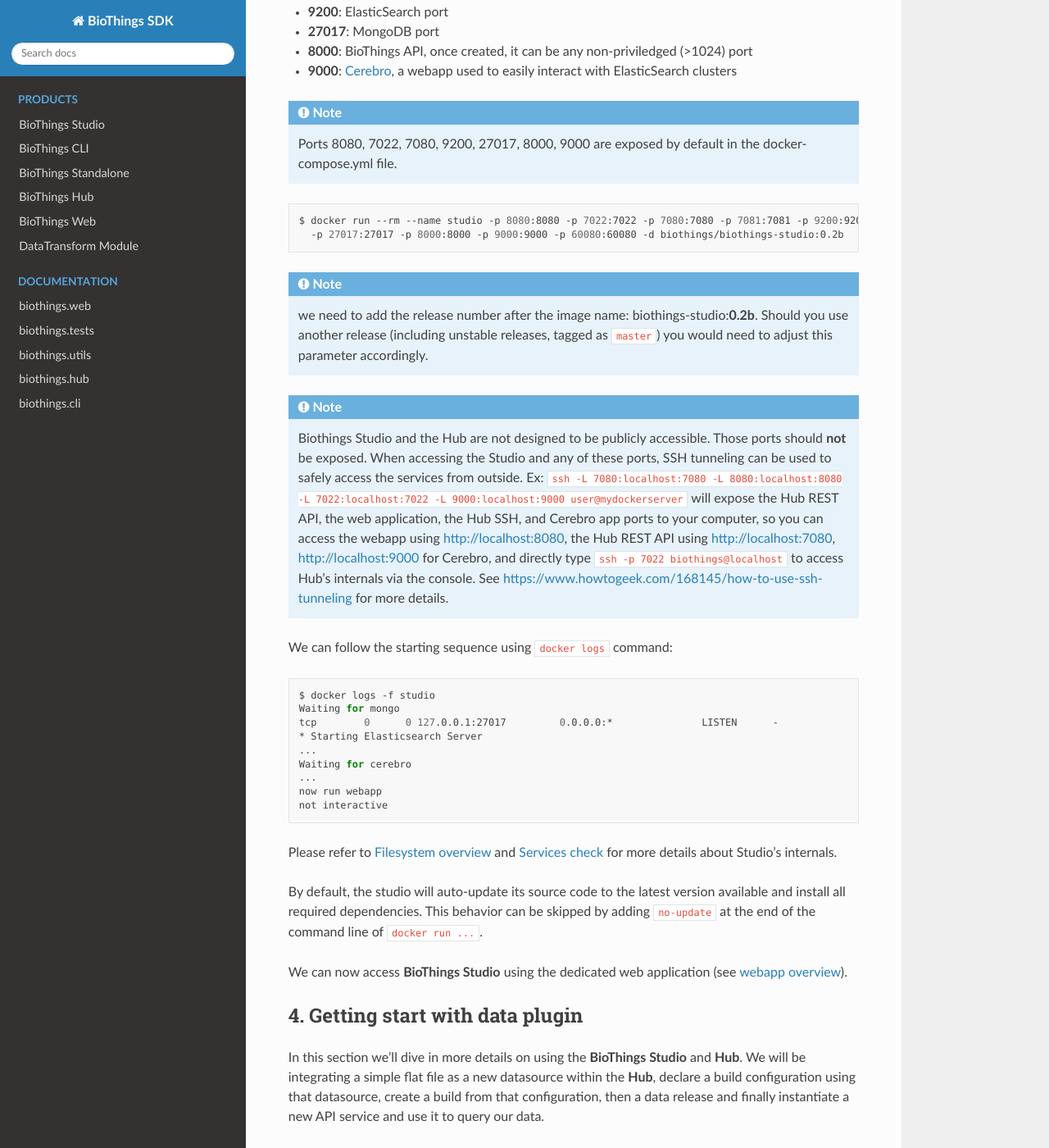
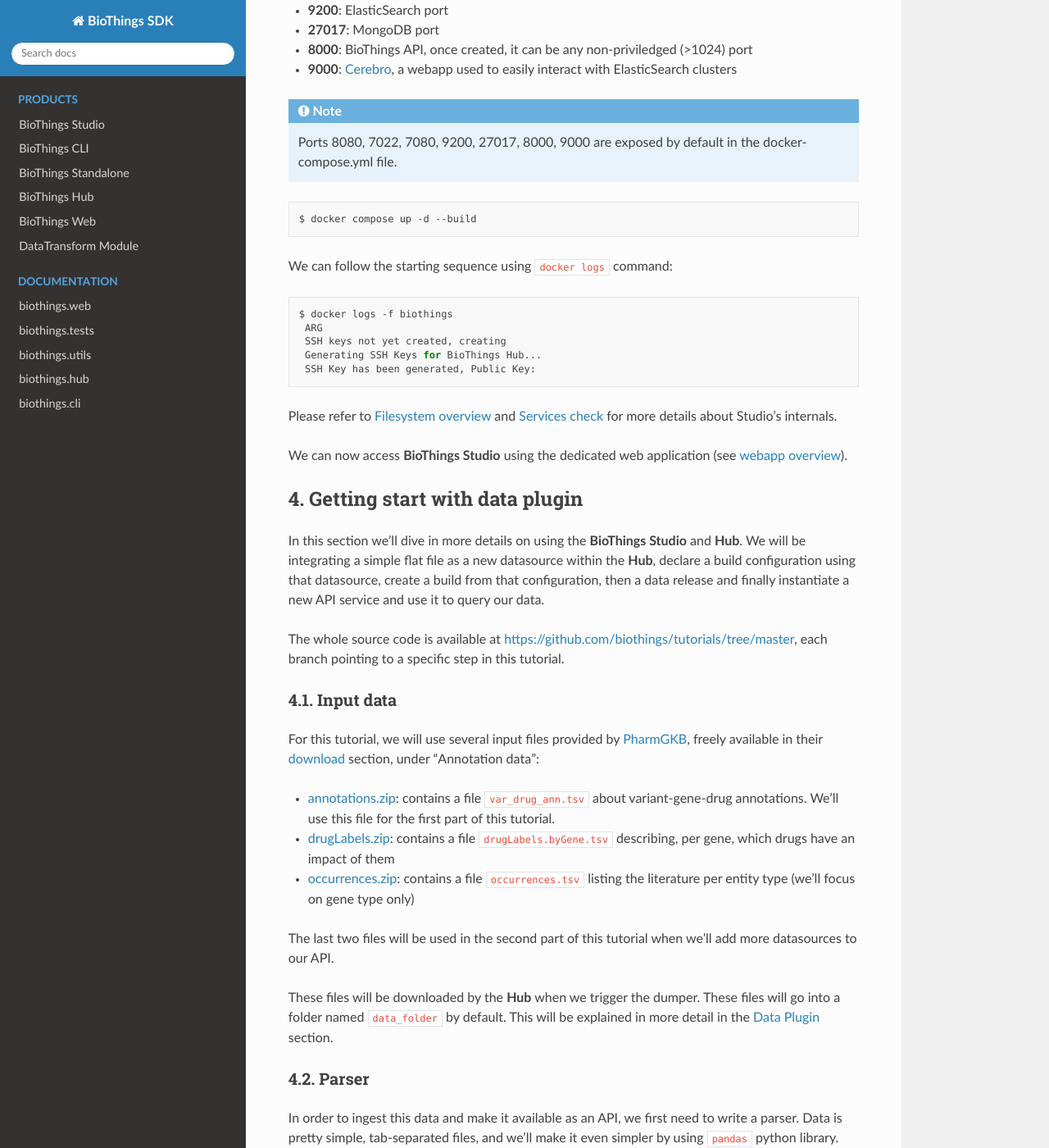
Before and after one commit to biothings/biothings.api, a Sphinx documentation site: the page built from docs/tutorial/studio_tutorial.rst, in a window 1280 px wide and 1400 px high, scrolled down 1514 px. Shown: the whole window at 82% size. Built offline with Sphinx 7.4.7 and the Read the Docs theme 2.0.0, drawn with Linux system fonts in a browser that asks for light colours; some of the changed text lies outside the part shown.

Commit message:
Revert studio tutorial.

```diff
--- a/docs/tutorial/studio_tutorial.rst
+++ b/docs/tutorial/studio_tutorial.rst
@@ -7,8 +7,7 @@
 
 .. note:: You may also want to read the `developer's guide <studio_guide.html>`_ for more detailed informations.
 
-.. note:: The following tutorial is only valid for **BioThings Studio** release **0.2b**. Check
-   all available `releases <https://github.com/biothings/biothings_studio/releases>`_ for more.
+.. note:: The following tutorial uses a docker-compose file to run the **BioThings Studio** and **Hub**. This file is available `here <https://github.com/biothings/biothings_docker/tree/docker-compose>`_
 
 =================
 1. What you'll learn
@@ -16,7 +15,7 @@
 
 Through this guide, you'll learn:
 
-* how to obtain a Docker image to run your favorite API
+* how to run a docker-compose to run your favorite API
 * how to run that image inside a Docker container and how to access the **BioThings Studio** application
 * how to integrate a new data source by defining a data plugin
 * how to define a build configuration and create data releases
@@ -29,14 +28,9 @@
 =============
 
 Using **BioThings Studio** requires a Docker server up and running, some basic knowledge
-about commands to run and use containers. Images have been tested on Docker >=17. Using AWS cloud,
-you can use our public AMI **biothings_demo_docker** (``ami-44865e3c`` in Oregon region) with Docker pre-configured
-and ready for studio deployment. Instance type depends on the size of data you
-want to integrate and parsers' performances. For this tutorial, we recommend using instance type with at least
-4GiB RAM, such as ``t2.medium``. AMI comes with an extra 30GiB EBS volume, which is more than enough
-for the scope of this tutorial.
+about commands to run and use containers. Images have been tested on Docker >=17.
 
-Alternately, you can install your own Docker server (on recent Ubuntu systems, ``sudo apt-get install docker.io``
+You can install your own Docker server (on recent Ubuntu systems, ``sudo apt-get install docker.io``
 is usually enough). You may need to point Docker images directory to a specific hard drive to get enough space,
 using ``-g`` option:
 
@@ -47,6 +41,9 @@
   # restart to make this change active
   sudo service docker restart
 
+Alternatively, if you have a Mac or Windows, you can install `Docker Desktop <https://www.docker.com/products/docker-desktop>`_.
+It will install the docker server for you. Once you have Docker Desktop installed, go to settings->resources->advanced. You should give at least 80% of your resources to Docker for each category.
+This will prevent your Docker from crashing if you are running a large datasource or build.
 
 ============
 3. Installation
@@ -70,38 +67,20 @@
 
 .. code:: bash
 
-  $ docker run --rm --name studio -p 8080:8080 -p 7022:7022 -p 7080:7080 -p 7081:7081 -p 9200:9200 \
-    -p 27017:27017 -p 8000:8000 -p 9000:9000 -p 60080:60080 -d biothings/biothings-studio:0.2b
-
-.. note:: we need to add the release number after the image name: biothings-studio:**0.2b**. Should you use another release (including unstable releases,
-   tagged as ``master``) you would need to adjust this parameter accordingly.
-
-.. note:: Biothings Studio and the Hub are not designed to be publicly accessible. Those ports should **not** be exposed. When
-   accessing the Studio and any of these ports, SSH tunneling can be used to safely access the services from outside.
-   Ex: ``ssh -L 7080:localhost:7080 -L 8080:localhost:8080 -L 7022:localhost:7022 -L 9000:localhost:9000 user@mydockerserver`` will expose the Hub REST API, the web application,
-   the Hub SSH, and Cerebro app ports to your computer, so you can access the webapp using http://localhost:8080, the Hub REST API using http://localhost:7080,
-   http://localhost:9000 for Cerebro, and directly type ``ssh -p 7022 biothings@localhost`` to access Hub's internals via the console.
-   See https://www.howtogeek.com/168145/how-to-use-ssh-tunneling for more details.
+  $ docker compose up -d --build
 
 We can follow the starting sequence using ``docker logs`` command:
 
 .. code:: bash
 
-  $ docker logs -f studio
-  Waiting for mongo
-  tcp        0      0 127.0.0.1:27017         0.0.0.0:*               LISTEN      -
-  * Starting Elasticsearch Server
-  ...
-  Waiting for cerebro
-  ...
-  now run webapp
-  not interactive
+  $ docker logs -f biothings
+   ARG
+   SSH keys not yet created, creating
+   Generating SSH Keys for BioThings Hub...
+   SSH Key has been generated, Public Key:
 
 Please refer to `Filesystem overview <studio_guide.html#filesystem-overview>`_ and  `Services check <studio_guide.html#services-check>`_ for
 more details about Studio's internals.
-
-By default, the studio will auto-update its source code to the latest version available and install all required dependencies. This behavior can be skipped
-by adding ``no-update`` at the end of the command line of ``docker run ...``.
 
 We can now access **BioThings Studio** using the dedicated web application (see `webapp overview <studio_guide.html#overview-of-biothings-studio-web-application>`_).
 
@@ -114,7 +93,7 @@
 within the **Hub**, declare a build configuration using that datasource, create a build from that configuration, then a data release and finally instantiate a new API service
 and use it to query our data.
 
-The whole source code is available at https://github.com/sirloon/pharmgkb, each branch pointing to a specific step in this tutorial.
+The whole source code is available at https://github.com/biothings/tutorials/tree/master, each branch pointing to a specific step in this tutorial.
 
 4.1. Input data
 ^^^^^^^^^^^^^^^
@@ -140,7 +119,7 @@
 
 In order to ingest this data and make it available as an API, we first need to write a parser. Data is pretty simple, tab-separated files, and we'll
 make it even simpler by using ``pandas`` python library. The first version of this parser is available in branch ``pharmgkb_v1`` at
-https://github.com/sirloon/pharmgkb/blob/pharmgkb_v1/parser.py. After some boilerplate code at the beginning for dependencies and initialization,
+https://github.com/biothings/tutorials/blob/pharmgkb_v1/parser.py. After some boilerplate code at the beginning for dependencies and initialization,
 the main logic is the following:
 
 
@@ -176,6 +155,10 @@
 
 It is the responsibility of the parser to select, within that folder, the file(s) of interest. Here we need data from a file named ``var_drug_ann.tsv``.
 Following the moto "don't assume it, prove it", we make that file exists.
+
+.. note:: In this case, an assertion isn't necessary as code will fail anyway if the file doesn't exist. But it's a good practice to make sure
+   the file exists before trying to open it. Also, it's a good practice to use ``os.path.join()`` to build the path to the file, as it will
+   automatically use the right path separator depending on the operating system.
 
 .. code:: python
 
@@ -230,6 +213,9 @@
 .. note:: In this specific example, we read the whole content of this input file in memory, then store annotations per gene. The data itself
    is small enough to do this, but memory usage always needs to be cautiously considered when we write a parser.
 
+.. note:: In this case, the final documents are assembled within a generator function, which is a good practice to save memory.
+   You may see within our `Biothings github organization <https://github.com/biothings>`_ that we have plugins where we return a dictonary or a list of documents.
+   This is also fine, but it is recommended to use a generator function when possible.
 
 4.3. Data plugin
 ^^^^^^^^^^^^^^^^
@@ -250,7 +236,7 @@
    so we don't have to regurlarly update the plugin code (``git pull``) from the webapp, to fetch the latest code. That said, since the plugin
    is already defined in github in our case, we'll use the github repo registration method.
 
-The corresponding data plugin repository can be found at https://github.com/sirloon/pharmgkb/tree/pharmgkb_v1. The manifest file looks like this:
+The corresponding data plugin repository can be found at https://github.com/biothings/tutorials/tree/pharmgkb_v1. The manifest file looks like this:
 
 .. code:: bash
 
@@ -311,12 +297,9 @@
 .. image:: ../_static/hub_restarting.png
    :width: 250px
 
-The Hub shows an error though:
+Once you reconnect, you will have to do a hard refresh on your webpage, for example, ``cmd + shift + r`` on a Mac or ``ctrl + shift + r`` on a Windows/Linux.
 
-.. image:: ../_static/nomanifest.png
-   :width: 250px
-
-Indeed, we fetch source code from branch ``master``, which doesn't contain any manifest file. We need to switch to another branch (this tutorial is organized using branches,
+Since we fetch source code from branch ``master``, which doesn't contain any manifest file. We need to switch to another branch (this tutorial is organized using branches,
 and also it's a perfect opportunity to learn how to use a specific branch/commit using **BioThings Studio**...)
 
 Let's click on ``tutorials`` link, then |plugin|. In the textbox on the right, enter ``pharmgkb_v1`` then click on ``Update``.
@@ -496,10 +481,10 @@
 * the `document type` represents the kind of documents stored in the merged collection. It gives its name to the annotate API endpoint (eg. /gene). This source
   is about gene annotations, so "gene" it is...
 * open the dropdown list and select the `sources` you want to be part of the merge. We only have one, "pharmgkb"
-* in `root sources`, we can declare which sources are allowed to create new documents in the merged collection, that is merge documents from a
-  datasource, but only if corresponding documents exist in the merged collection. It's useful if data from a specific source relates to data on
-  another source (it only makes sense to merge that relating data if the data itself is present). If root sources are declared, **Hub** will first
-  merge them, then the others. In our case, we can leave it empty (no root sources specified, all sources can create documents in the merged collection)
+* in `root sources`, we can declare which sources are allowed to create new documents in the merged collection.
+  If a root source is declared, data from other sources will only be merged if documents previously exist with same IDs (documents coming from root sources).
+  If not, data is discarded. Finally, if no root source is declared, any data sources can generate a new document in the merged data.
+  In our case, we can leave it empty (no root sources specified, all sources can create documents in the merged collection).
 * selecting a builder is optional, but for the sake of this tutorial, we'll choose ``LinkDataBuilder``. This special builder will fetch documents directly from
   our datasources `pharmgkb` when indexing documents, instead of duplicating documents into another connection (called `target` or `merged` collection). We can
   do this (and save time and disk space) because we only have one datasource here.
```
Also changed, not shown: other parts of docs/tutorial/studio_tutorial.rst (+2 -0 lines).
